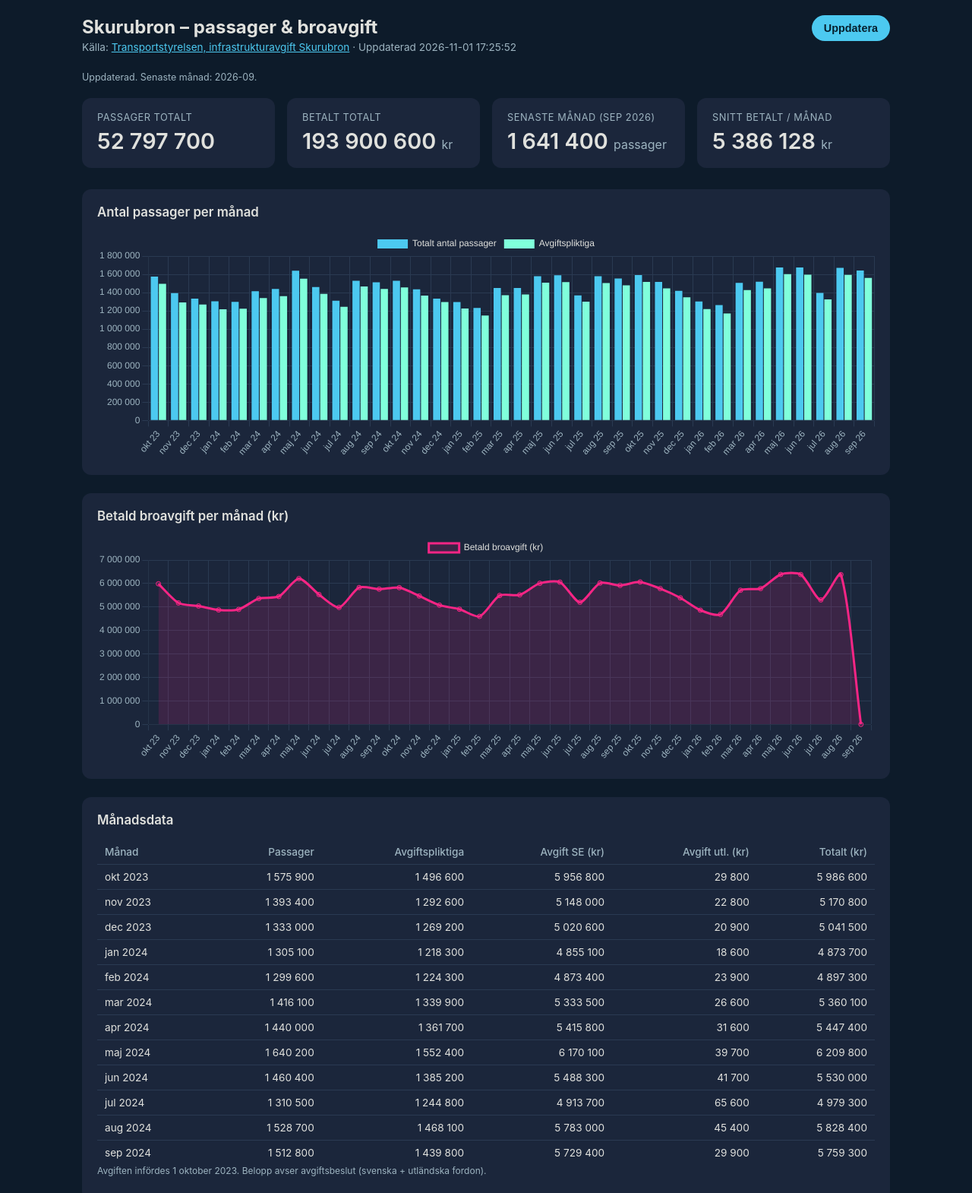
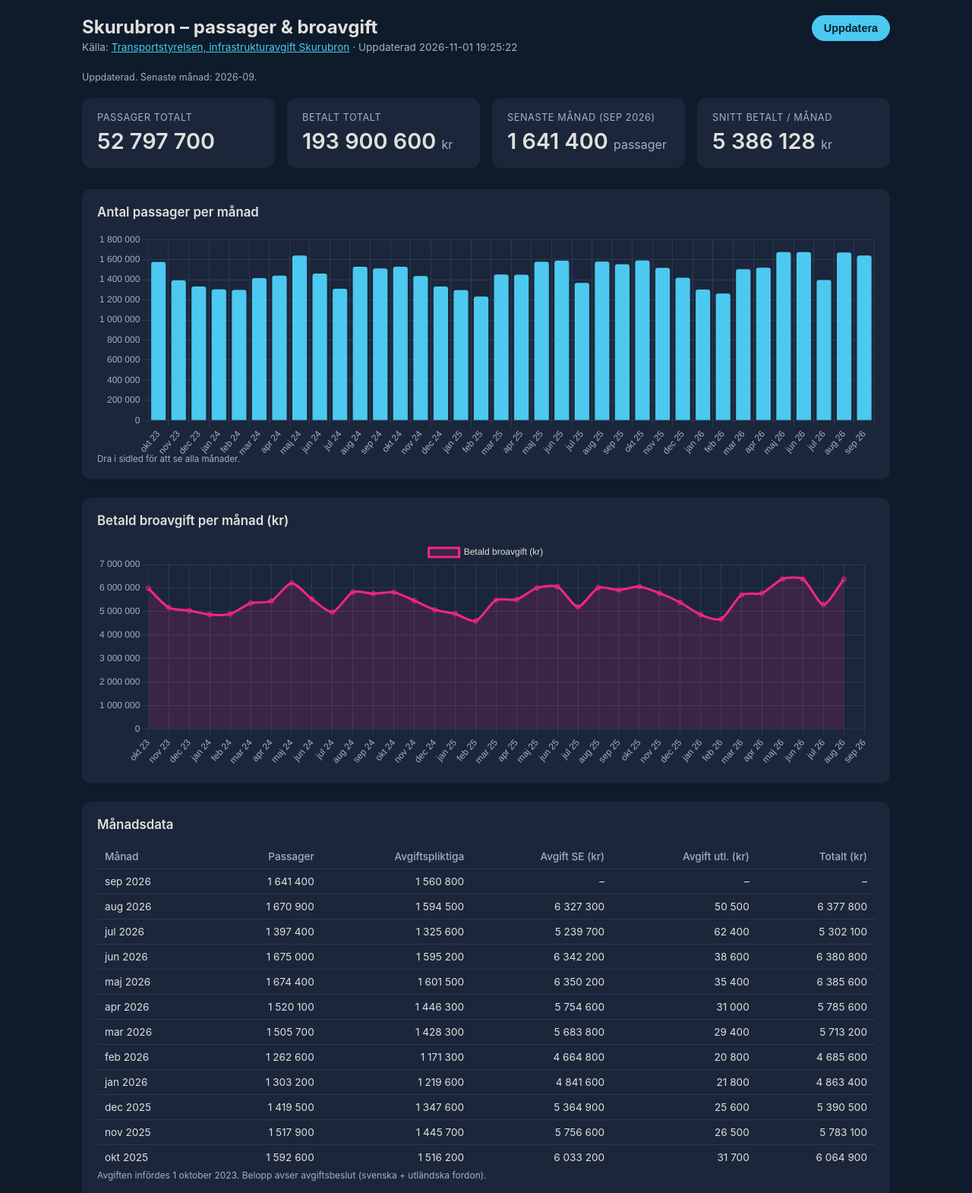
Before and after one commit to tomasgl88/skurubron, a plain HTML site: page docs/index.html in a window 1280 px wide. Shown: the top 1570 px of the page at 76% size. Drawn offline with nearby package versions, Linux system fonts and the light colour scheme.

Commit message:
UI: clearer passages chart (scrollable), skip unreported fee month, newest-first table; data: null fee when unpublished; sw v2

```diff
--- a/docs/data.json
+++ b/docs/data.json
@@ -1,5 +1,5 @@
 {
-  "updated": "2026-11-01T17:25:52",
+  "updated": "2026-11-01T19:25:22",
   "source": "https://www.transportstyrelsen.se/sv/om-oss/statistik-och-analys/statistik-inom-vagtrafik/infrastrukturavgift-statistik/skurubron/",
   "latest_month": "2026-09",
   "months": [
@@ -433,7 +433,7 @@
       "fee_amount_se": null,
       "fee_decisions_foreign": null,
       "fee_amount_foreign": null,
-      "fee_amount_total": 0
+      "fee_amount_total": null
     }
   ]
 }
--- a/docs/index.html
+++ b/docs/index.html
@@ -38,6 +38,9 @@
   .card { background:var(--card); border-radius:12px; padding:20px; margin-bottom:24px; }
   .card h2 { font-size:1.05rem; margin:0 0 16px; font-weight:600; }
   .chartbox { position:relative; height:300px; }
+  .chartscroll { overflow-x:auto; -webkit-overflow-scrolling:touch; }
+  .chartscroll .chartbox { height:300px; }
+  .hint { color:var(--muted); font-size:.72rem; margin:-8px 0 0; }
   canvas { max-height:340px; }
   table { width:100%; border-collapse:collapse; font-size:.85rem; }
   th, td { text-align:right; padding:8px 10px; border-bottom:1px solid var(--line); }
@@ -70,7 +73,8 @@
 
   <div class="card">
     <h2>Antal passager per månad</h2>
-    <div class="chartbox"><canvas id="passChart"></canvas></div>
+    <div class="chartscroll"><div class="chartbox"><canvas id="passChart"></canvas></div></div>
+    <p class="hint">Dra i sidled för att se alla månader.</p>
   </div>
 
   <div class="card">
@@ -197,7 +201,7 @@ function render(data) {
   document.getElementById("kpis").innerHTML = kpis.map(k =>
     `<div class="kpi"><div class="label">${k.label}</div><div class="value">${k.value}</div></div>`).join("");
 
-  document.querySelector("#table tbody").innerHTML = rows.map(r =>
+  document.querySelector("#table tbody").innerHTML = rows.slice().reverse().map(r =>
     `<tr><td>${MONTHS[r.month]} ${r.year}</td><td>${fmt(r.passages_total)}</td>`+
     `<td>${fmt(r.passages_chargeable)}</td><td>${fmt(r.fee_amount_se)}</td>`+
     `<td>${fmt(r.fee_amount_foreign)}</td><td>${fmt(r.fee_amount_total)}</td></tr>`).join("");
@@ -213,19 +217,27 @@ function render(data) {
   };
 
   charts.forEach(c => c.destroy()); charts = [];
+  // Give each month room: widen the canvas so bars are readable, and let the
+  // chart box scroll horizontally on a phone instead of cramming 36 bars in.
+  const passBox = document.getElementById("passChart").parentElement;
+  passBox.style.minWidth = Math.max(passBox.clientWidth, rows.length * 26) + "px";
   charts.push(new Chart(document.getElementById("passChart"), {
     type:"bar",
     data:{ labels, datasets:[
-      { label:"Totalt antal passager", data:rows.map(r=>r.passages_total), backgroundColor:"#4cc9f0" },
-      { label:"Avgiftspliktiga", data:rows.map(r=>r.passages_chargeable), backgroundColor:"#80ffdb" },
+      { label:"Antal passager", data:rows.map(r=>r.passages_total),
+        backgroundColor:"#4cc9f0", borderRadius:3 },
     ]},
-    options: baseOpts
+    options: { ...baseOpts, plugins:{ ...baseOpts.plugins, legend:{ display:false } } }
   }));
   charts.push(new Chart(document.getElementById("feeChart"), {
     type:"line",
     data:{ labels, datasets:[
-      { label:"Betald broavgift (kr)", data:rows.map(r=>r.fee_amount_total),
-        borderColor:"#f72585", backgroundColor:"rgba(247,37,133,.15)", fill:true, tension:.25 },
+      { label:"Betald broavgift (kr)",
+        // Months without published fee data become null so Chart.js skips them
+        // (no misleading drop to 0 for the most recent, not-yet-reported month).
+        data:rows.map(r=> r.fee_amount_total==null ? null : r.fee_amount_total),
+        borderColor:"#f72585", backgroundColor:"rgba(247,37,133,.15)",
+        fill:true, tension:.25, spanGaps:false },
     ]},
     options: baseOpts
   }));
--- a/docs/sw.js
+++ b/docs/sw.js
@@ -4,7 +4,7 @@
 //     and works fully offline.
 //   - data.json: network-first with cache fallback, so when online we pick up a
 //     freshly published month, but offline we still show the last data we had.
-const VERSION = "skurubron-v1";
+const VERSION = "skurubron-v2";
 const SHELL = [
   "./index.html",
   "./manifest.webmanifest",
```
Also changed, not shown: 1 other file.
